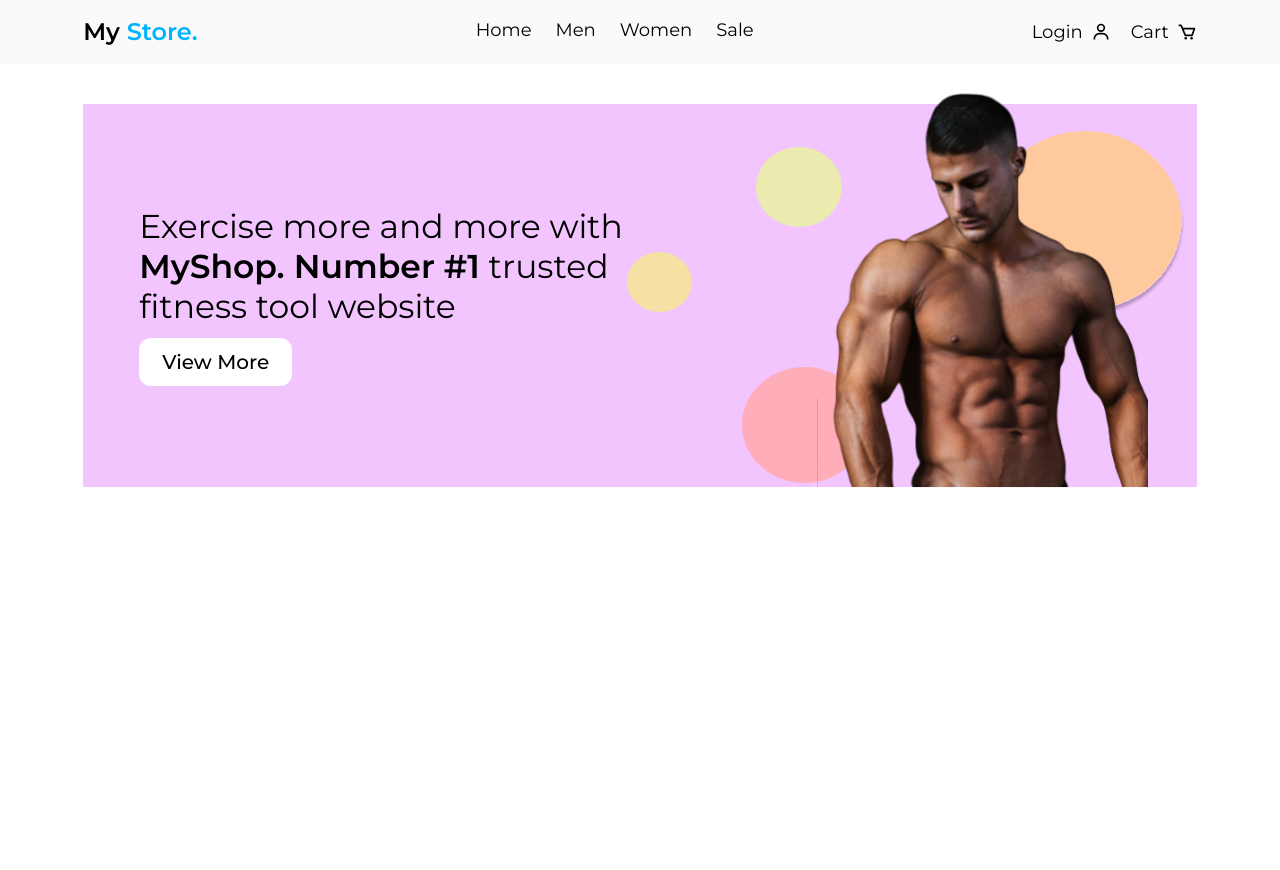
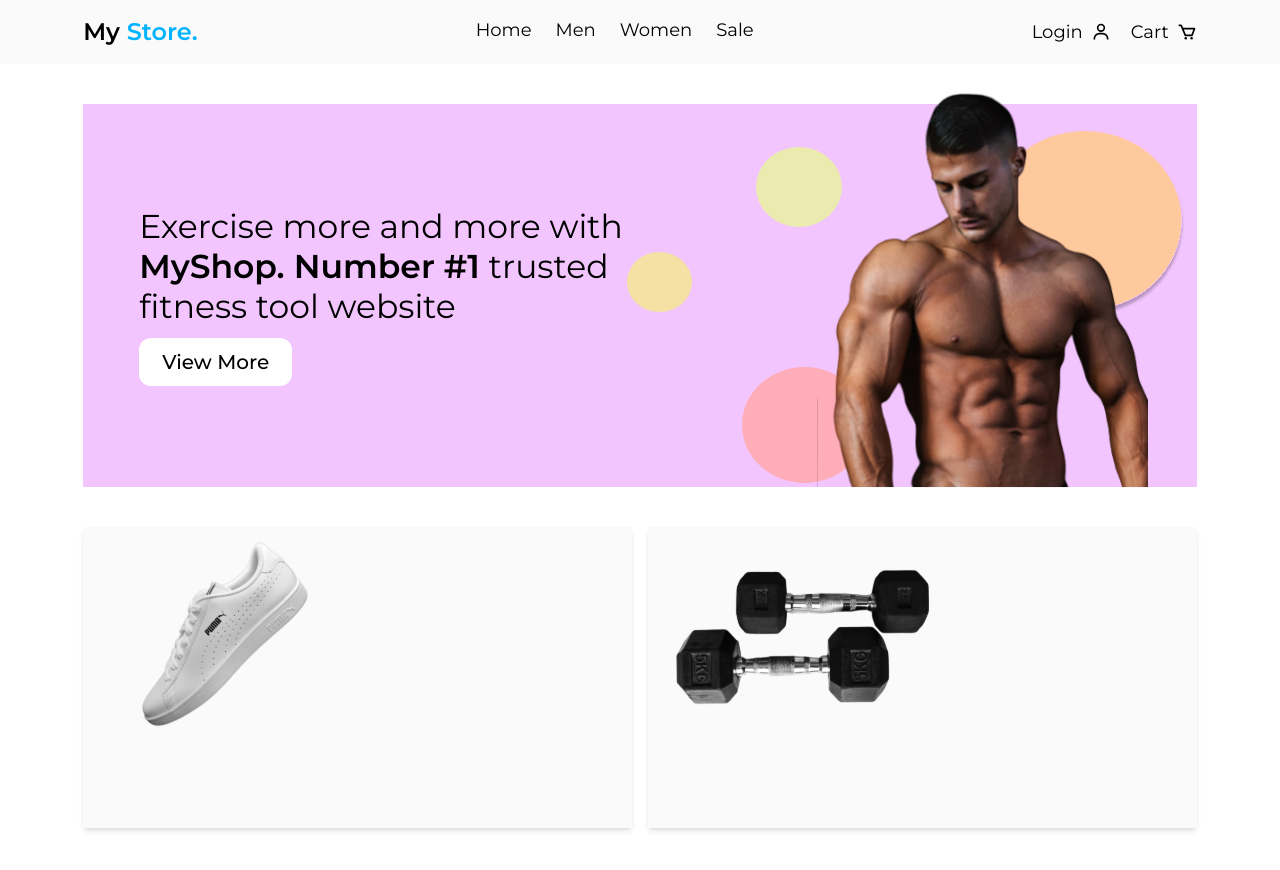
Before and after one commit to gift56/fitness_shop, a React (Vite) app: page / in a window 1280 px wide. Shown: the top 870 px of the page. Before the commit the page ends 800 px from the top, so only its background shows below. Built offline with nearby package versions, Linux system fonts and the light colour scheme.

Commit message:
working on cards

```diff
--- a/src/components/ToolsCards.jsx
+++ b/src/components/ToolsCards.jsx
@@ -19,10 +19,18 @@ const ToolsCards = () => {
   ];
   return (
     <section className="bg-white">
-      <div className="container">
+      <div className="container pb-[4rem]">
         <div className="flex flex-col lg:flex-row items-center justify-between gap-4 w-full">
           {cardsData.map(({ img, title, details }, i) => (
-            <div key={i}></div>
+            <div
+              key={i}
+              className="w-[50%] bg-[#FAFAFA] shadow-md min-h-[301px]"
+            >
+              <div></div>
+              <div>
+                <img src={img} alt={title} />
+              </div>
+            </div>
           ))}
         </div>
       </div>
```
